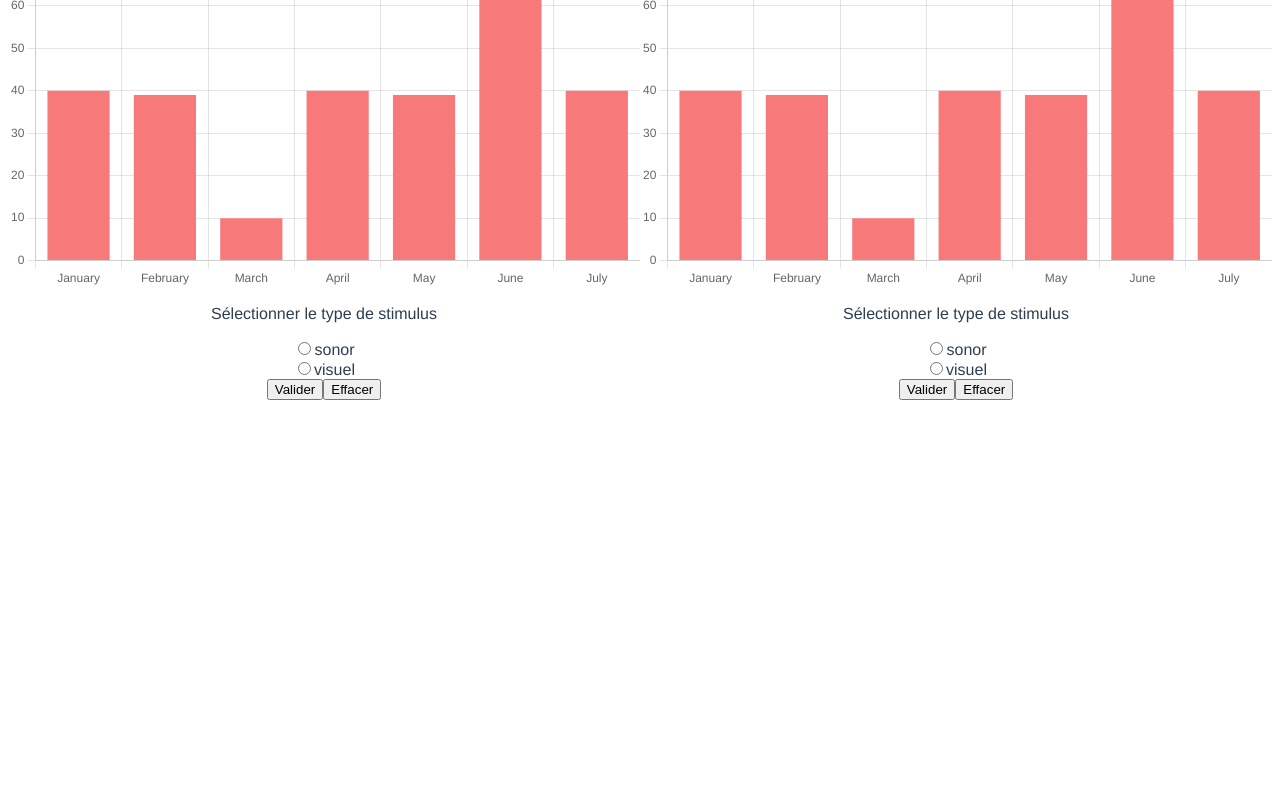
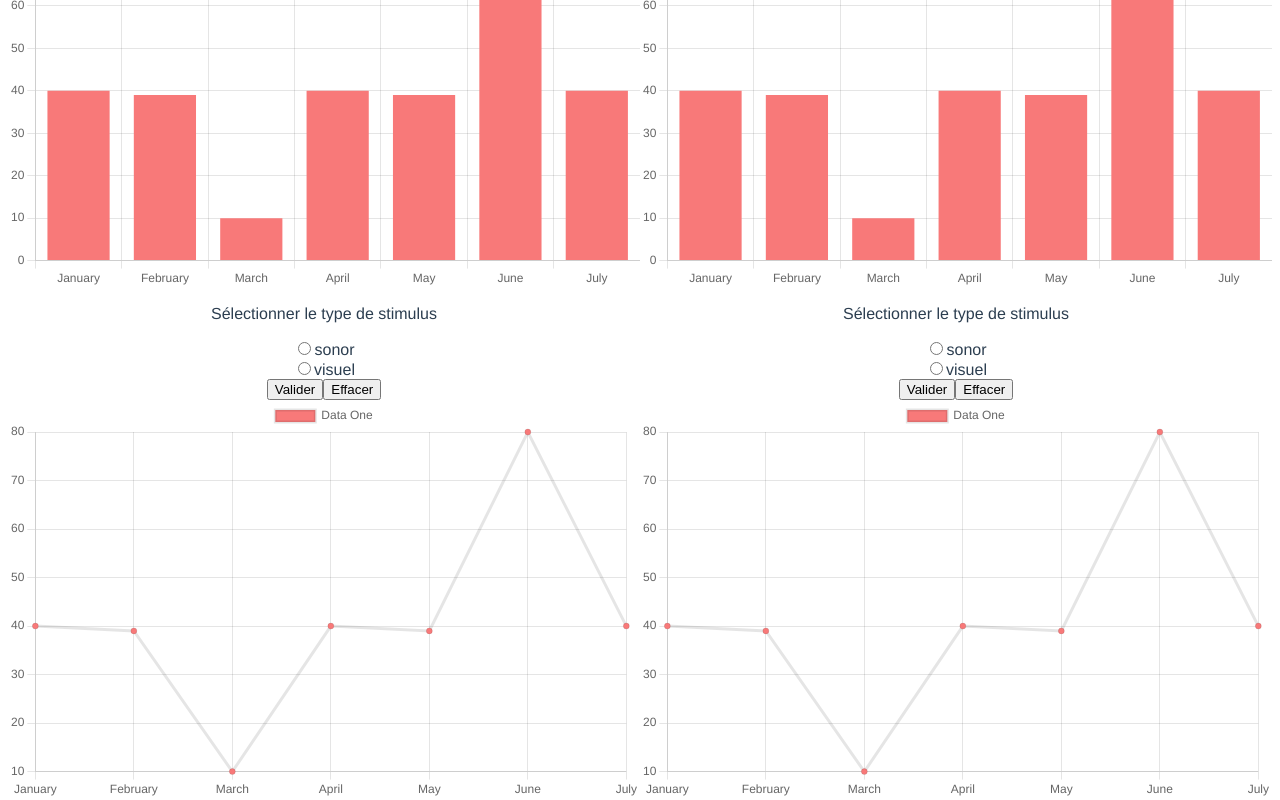
Before and after one commit to melan60/sae_s6, a Vue app in the folder visualisation/frontend/: page /#/ in a window 1280 px wide. Shown: the part 197-997 px from the top of the page. Before the commit the page ends 894 px from the top, so only its background shows below. Built offline with nearby package versions, Linux system fonts and the light colour scheme.

Commit message:
Résolution de Line

```diff
--- a/visualisation/frontend/src/components/GraphLineComponent.vue
+++ b/visualisation/frontend/src/components/GraphLineComponent.vue
@@ -1,9 +1,10 @@
 <template>
     <div style="height: 400px;">
         <FilterComponent :stimulis="stimulis" />
-        <Line :data="data" :options="options" />
+        <GraphLine :data="data" :options="options" /> <!-- Use the correct component name -->
     </div>
 </template>
+
 
 
 <script>
@@ -17,7 +18,7 @@ export default {
     name: 'GraphLineComponent',
     components: {
         FilterComponent,
-        Line
+        GraphLine: Line,
     },
     props: {
         data: Object,
```
